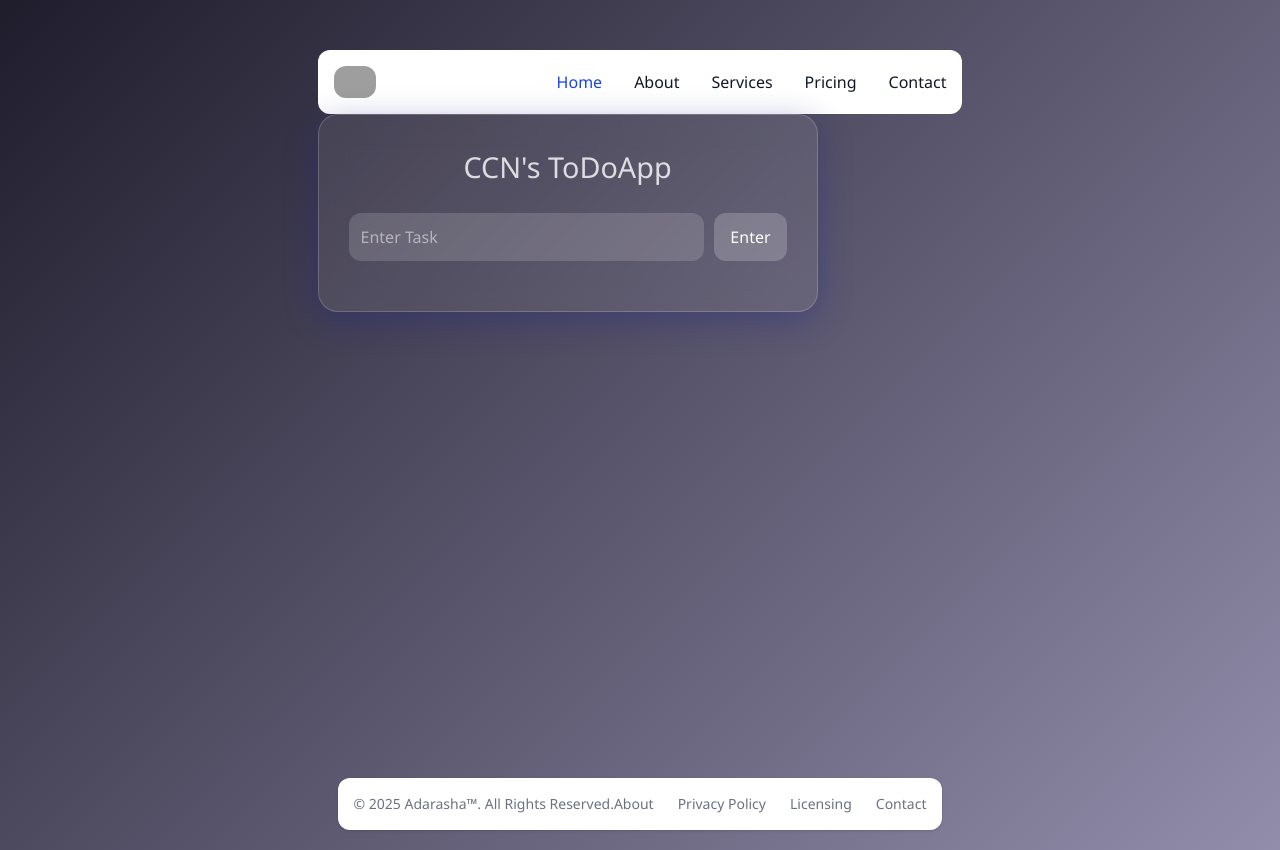
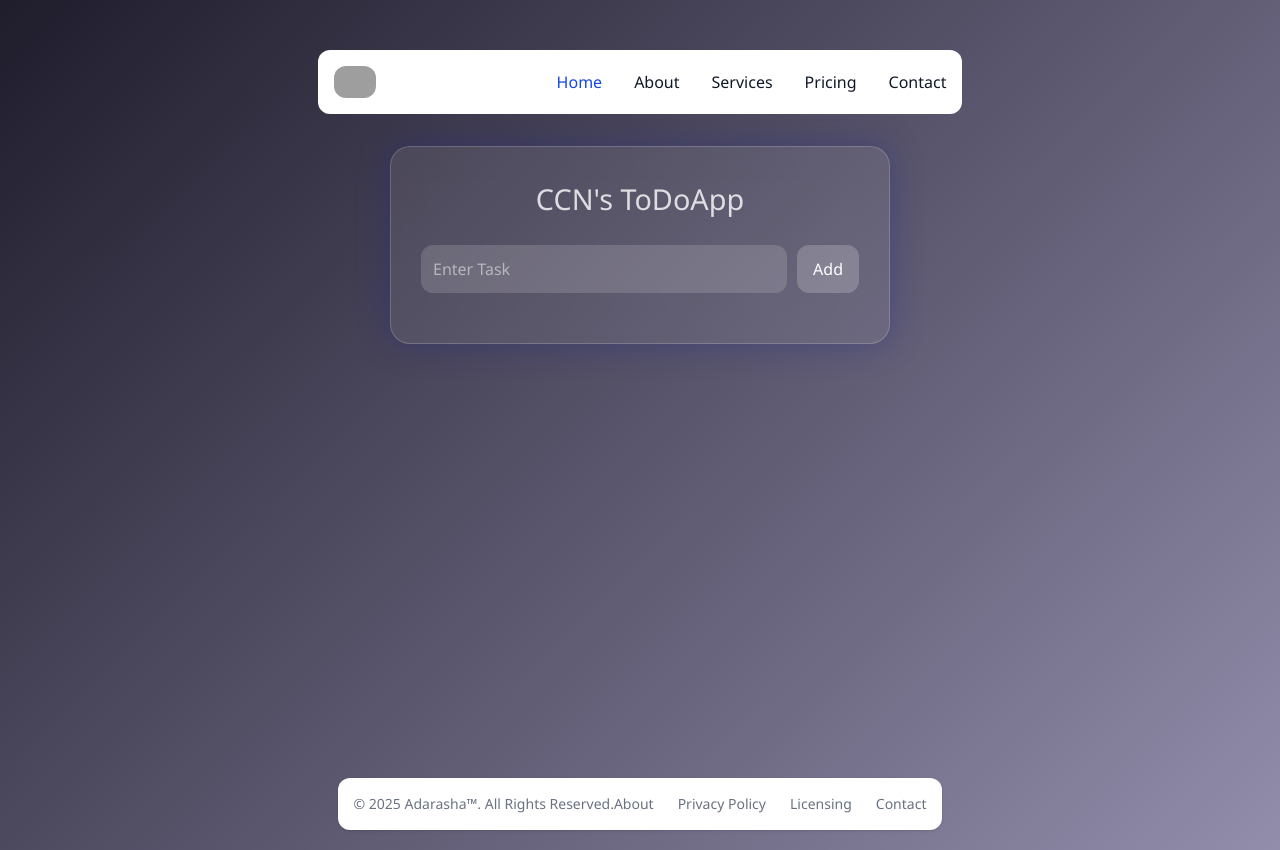
Before and after one commit to aakku106/4thSemTranning_REACT, a React (Vite) app in the folder day2/: page / in a window 1280 px wide. Built offline with nearby package versions, Linux system fonts and the light colour scheme; grey boxes are pictures that could not be loaded.

Commit message:
update function

```diff
--- a/day2/src/Components/ToDo/Form.jsx
+++ b/day2/src/Components/ToDo/Form.jsx
@@ -1,18 +1,29 @@
-export let TodoForm = ({ add, setTempVal }) => {
+export let TodoForm = ({ add, setTempVal, tempVal, isEditing, cancelEdit }) => {
   return (
     <div className="form-wrapper">
       <input
         type="text"
         className="todo-input"
-        placeholder="Enter Task"
+        placeholder={isEditing ? "Update Task" : "Enter Task"}
+        value={tempVal}
         onChange={(e) => setTempVal(e.target.value)}
       />
-      <input
-        type="button"
-        className="todo-button"
-        value="Enter"
-        onClick={add}
-      />
+      <div className="button-group">
+        <input
+          type="button"
+          className={`todo-button ${isEditing ? "update-button" : ""}`}
+          value={isEditing ? "Update" : "Add"}
+          onClick={add}
+        />
+        {isEditing && (
+          <input
+            type="button"
+            className="todo-button cancel-button"
+            value="Cancel"
+            onClick={cancelEdit}
+          />
+        )}
+      </div>
     </div>
   );
 };
--- a/day2/src/Components/ToDo/List.jsx
+++ b/day2/src/Components/ToDo/List.jsx
@@ -1,12 +1,27 @@
-export let TodoList = ({ showTodoList, deleteTodoList }) => {
+export let TodoList = ({
+  showTodoList,
+  deleteTodoList,
+  startEdit,
+  editingIndex,
+}) => {
   return (
     <ul className="todo-list">
       {showTodoList.map((t, i) => (
-        <li key={i} className="todo-item">
+        <li
+          key={i}
+          className={`todo-item ${editingIndex === i ? "editing" : ""}`}>
           <span className="todo-text">{t}</span>
-          <button className="delete-button" onClick={() => deleteTodoList(i)}>
-            ❌ Delete
-          </button>
+          <div className="action-buttons">
+            <button
+              className="edit-button"
+              onClick={() => startEdit(i)}
+              disabled={editingIndex >= 0}>
+              ✏️ Edit
+            </button>
+            <button className="delete-button" onClick={() => deleteTodoList(i)}>
+              ❌ Delete
+            </button>
+          </div>
         </li>
       ))}
     </ul>
--- a/day2/src/Components/ToDo/Main.jsx
+++ b/day2/src/Components/ToDo/Main.jsx
@@ -6,23 +6,56 @@ import "./style.css";
 export let TODO = () => {
   let [todo, setTodo] = useState([]);
   let [tempVal, setTempVal] = useState("");
+  let [editingIndex, setEditingIndex] = useState(-1);
 
   let addTodo = () => {
     if (tempVal.trim() !== "") {
-      setTodo([...todo, tempVal]);
+      if (editingIndex >= 0) {
+        let updatedTodos = [...todo];
+        updatedTodos[editingIndex] = tempVal;
+        setTodo(updatedTodos);
+        setEditingIndex(-1);
+      } else {
+        setTodo([...todo, tempVal]);
+      }
       setTempVal("");
     }
   };
 
   let deleteTodo = (index) => {
     setTodo(todo.filter((_, i) => i !== index));
+    if (editingIndex === index) {
+      setEditingIndex(-1);
+      setTempVal("");
+    }
+  };
+
+  let startEdit = (index) => {
+    setEditingIndex(index);
+    setTempVal(todo[index]);
+  };
+
+  let cancelEdit = () => {
+    setEditingIndex(-1);
+    setTempVal("");
   };
 
   return (
     <div className="todo-container">
       <h1 className="todo-title">CCN's ToDoApp</h1>
-      <TodoForm add={addTodo} setTempVal={setTempVal} />
-      <TodoList showTodoList={todo} deleteTodoList={deleteTodo} />
+      <TodoForm
+        add={addTodo}
+        setTempVal={setTempVal}
+        tempVal={tempVal}
+        isEditing={editingIndex >= 0}
+        cancelEdit={cancelEdit}
+      />
+      <TodoList
+        showTodoList={todo}
+        deleteTodoList={deleteTodo}
+        startEdit={startEdit}
+        editingIndex={editingIndex}
+      />
     </div>
   );
 };
--- a/day2/src/Components/ToDo/style.css
+++ b/day2/src/Components/ToDo/style.css
@@ -1,8 +1,10 @@
+/** @format */
+
 body {
   margin: 0;
   padding: 0;
-	background: linear-gradient(135deg, #1f1c2c, #928DAB);
-	font-family: 'Segoe UI', Tahoma, Geneva, Verdana, sans-serif;
+  background: linear-gradient(135deg, #1f1c2c, #928dab);
+  font-family: "Segoe UI", Tahoma, Geneva, Verdana, sans-serif;
   display: flex;
   justify-content: center;
   align-items: flex-start;
@@ -17,10 +19,12 @@ body {
   backdrop-filter: blur(15px);
   -webkit-backdrop-filter: blur(15px);
   border: 1px solid rgba(255, 255, 255, 0.18);
-	box-shadow: 0 8px 32px 0 rgba(31, 38, 135, 0.37);
+  box-shadow: 0 0px 32px 0 rgba(31, 38, 135, 0.37);
   padding: 30px;
   width: 90%;
   max-width: 500px;
+  margin: auto;
+  margin-top: 2rem;
 }
 
 .todo-title {
@@ -35,6 +39,12 @@ body {
   justify-content: space-between;
   gap: 10px;
   margin-bottom: 20px;
+  flex-wrap: wrap;
+}
+
+.button-group {
+  display: flex;
+  gap: 8px;
 }
 
 .todo-input {
@@ -68,6 +78,22 @@ body {
   transform: scale(1.05);
 }
 
+.update-button {
+  background: rgba(0, 255, 0, 0.2);
+}
+
+.update-button:hover {
+  background: rgba(0, 255, 0, 0.35);
+}
+
+.cancel-button {
+  background: rgba(255, 165, 0, 0.2);
+}
+
+.cancel-button:hover {
+  background: rgba(255, 165, 0, 0.35);
+}
+
 .todo-list {
   list-style: none;
   padding: 0;
@@ -84,12 +110,46 @@ body {
   align-items: center;
 }
 
+.todo-item.editing {
+  background: rgba(255, 255, 0, 0.1);
+  border: 1px solid rgba(255, 255, 0, 0.3);
+}
+
 .todo-item:hover {
   background: rgba(255, 255, 255, 0.15);
 }
 
+.todo-item.editing:hover {
+  background: rgba(255, 255, 0, 0.15);
+}
+
 .todo-text {
   flex-grow: 1;
+}
+
+.action-buttons {
+  display: flex;
+  gap: 8px;
+}
+
+.edit-button {
+  background: rgba(0, 150, 255, 0.2);
+  padding: 8px 10px;
+  border-radius: 8px;
+  font-size: 0.8rem;
+  color: white;
+  border: none;
+  cursor: pointer;
+  transition: 0.2s ease;
+}
+
+.edit-button:hover:not(:disabled) {
+  background: rgba(0, 150, 255, 0.4);
+}
+
+.edit-button:disabled {
+  opacity: 0.5;
+  cursor: not-allowed;
 }
 
 .delete-button {
```
Lines whose indentation alone changed are shown as unchanged.
